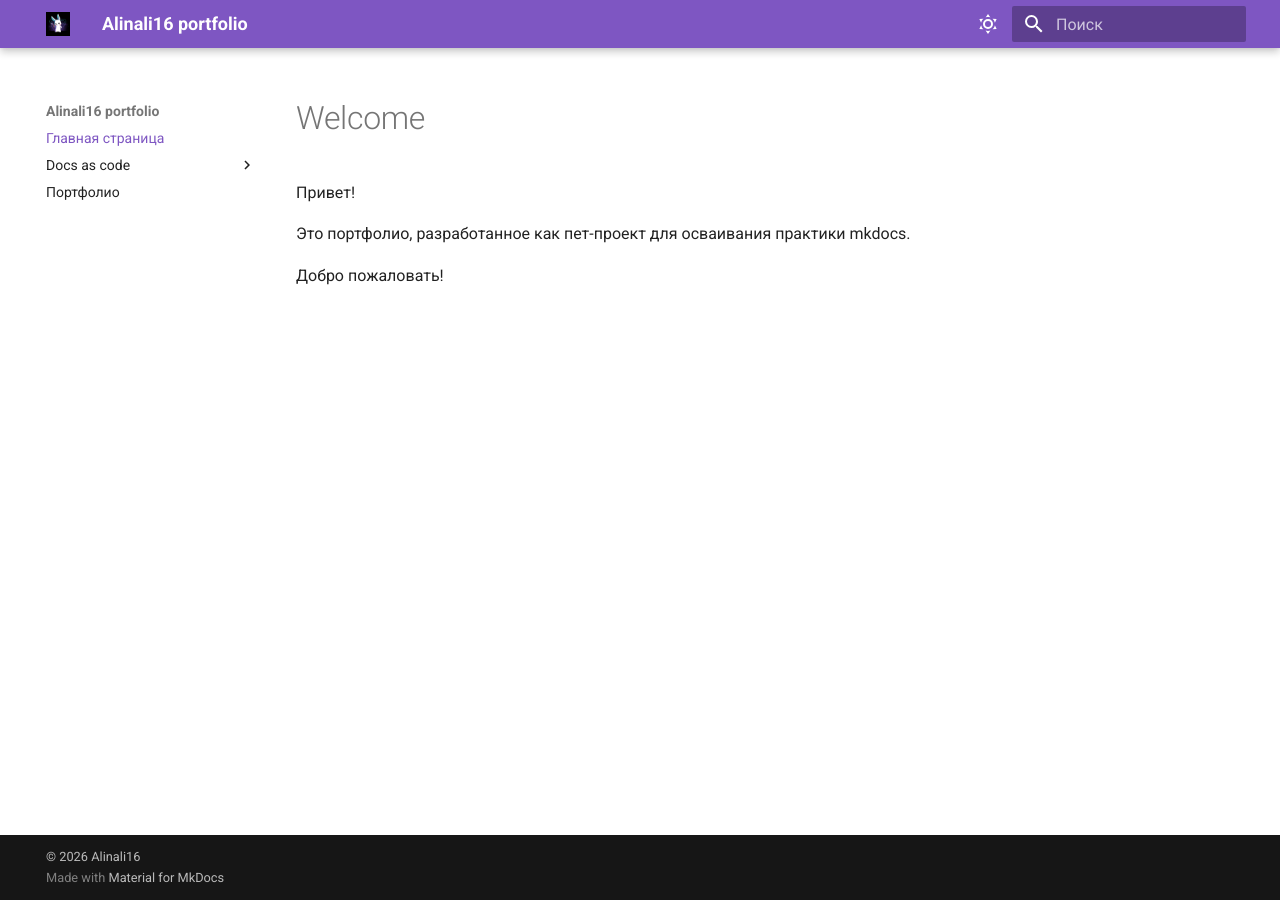
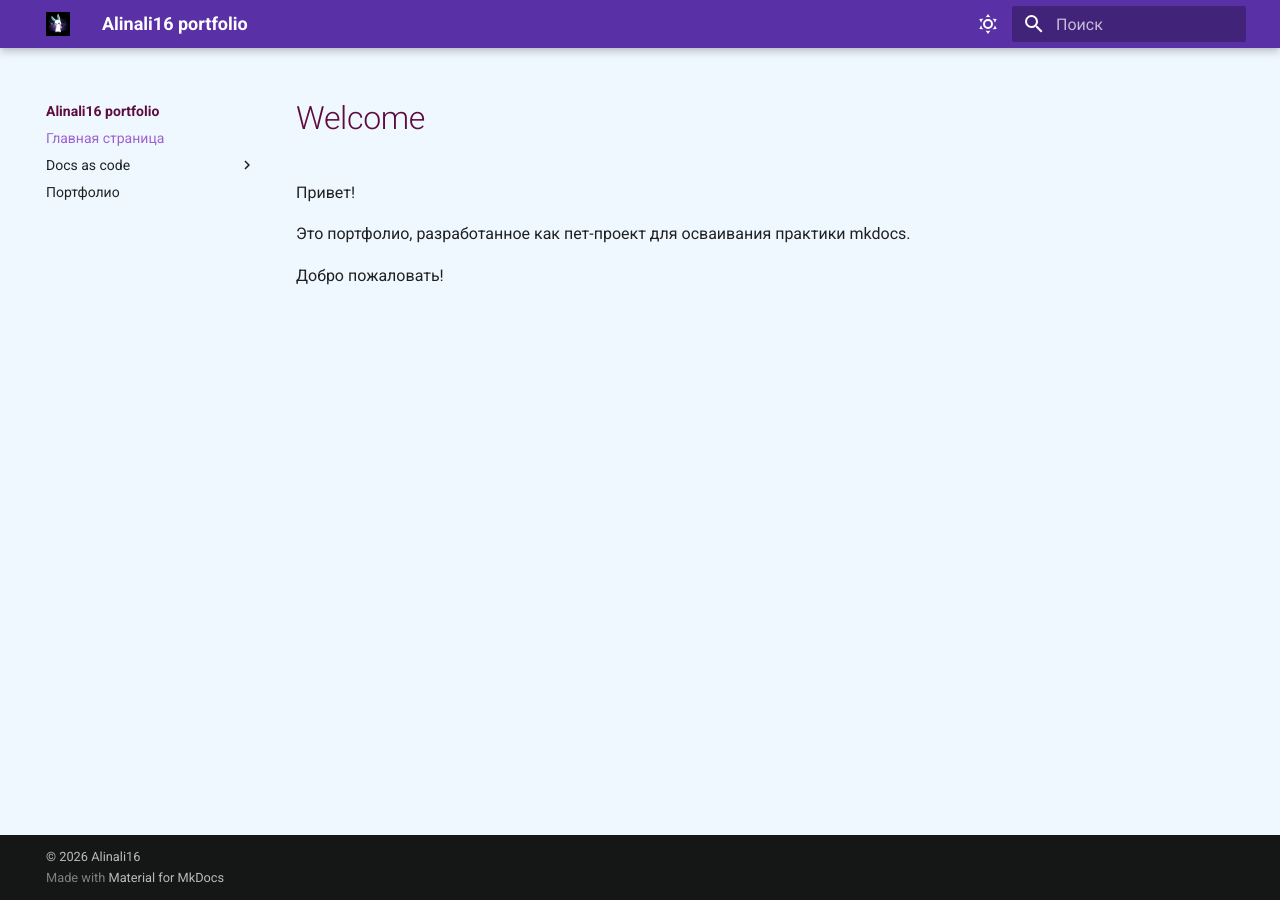
Before and after one commit to AlinAli16/portfolio_mkdocs, an MkDocs documentation site: the page built from docs/index.md, in a window 1280 px wide. Built offline with MkDocs 1.6.1 and Material for MkDocs 9.7.7, drawn with Linux system fonts in a browser that asks for light colours.

Commit message:
изменен стиль

```diff
--- /dev/null
+++ b/docs/stylesheets/extra.css
@@ -0,0 +1,12 @@
+/* Настройки светлой схемы */
+
+[data-md-color-scheme="my-scheme"] {
+  --md-primary-fg-color: #3e0c95d8; /*Основной цвет*/
+  --md-accent-fg-color: #7d2ca5b3; /*Акцентный цвет*/
+  --md-typeset-a-color: #9d61cf; /*Цвет ссылок*/
+  --md-default-bg-color: #f0f8ff; /*Фоновый цвет*/
+  --md-default-fg-color: #4d0a67; /*Основной цвет текста (абзацы, списки, подзаголовки, nav и toc)*/
+  --md-code-bg-color: #ffffff; /*Цвет фона блока кода*/
+  --md-code-fg-color: #571265; /*Цвет текста в блоке кода*/
+  --md-default-fg-color--light: #5e0c40; /*Цвет h1 и заголовков блоков toc и nav*/
+}
--- a/mkdocs.yml
+++ b/mkdocs.yml
@@ -8,8 +8,9 @@
     code: Roboto Mono # Шрифт для текста кода
   language: ru # Язык
   palette: # Настройки светлой и тёмной тем
+    - scheme: my-scheme
     # Настройки светлой темы
-    - scheme: default
+    #- scheme: default
       toggle:
         icon: material/weather-sunny # Иконка для активации светлой темы
         name: Выключить солнышко # Всплывающий текст-подсказка
@@ -54,7 +55,6 @@
     - API redoc notsap: api/redoc.md
 - Портфолио: portfolio.md
 
-
 markdown_extensions: # Расширения markdown
   - md_in_html # Поддержка markdown внутри html
   - admonition # Поддержка информационных панелей (сообщений типа «Внимание», «Совет», «Примечание», etc.)
@@ -89,6 +89,11 @@
   - redoc-tag
   - plantuml:
       puml_url: https://www.plantuml.com/plantuml/
+      theme:
+       enabled: false
+
+extra_css:
+  - stylesheets/extra.css
 
 
 copyright: |
```
